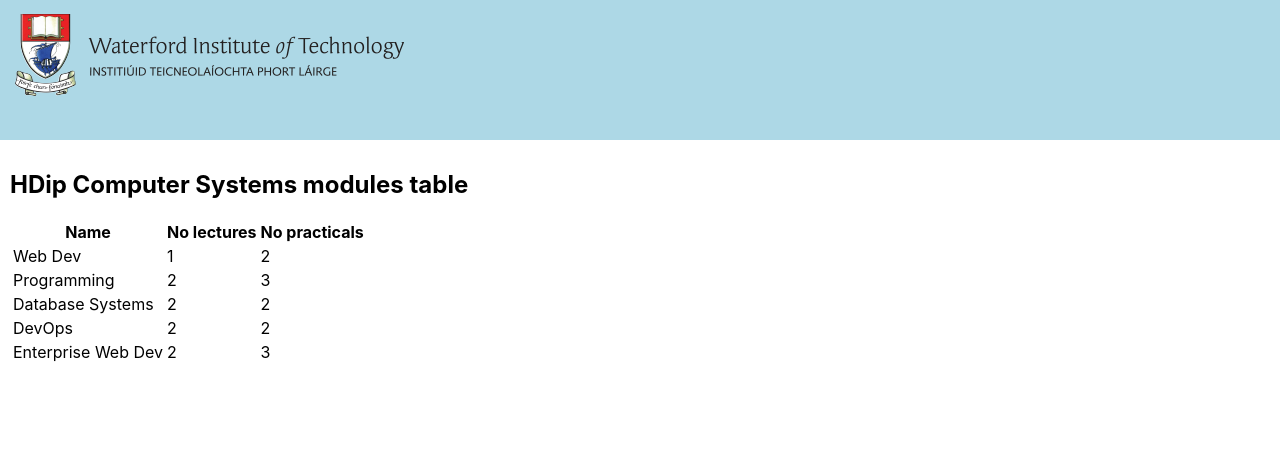
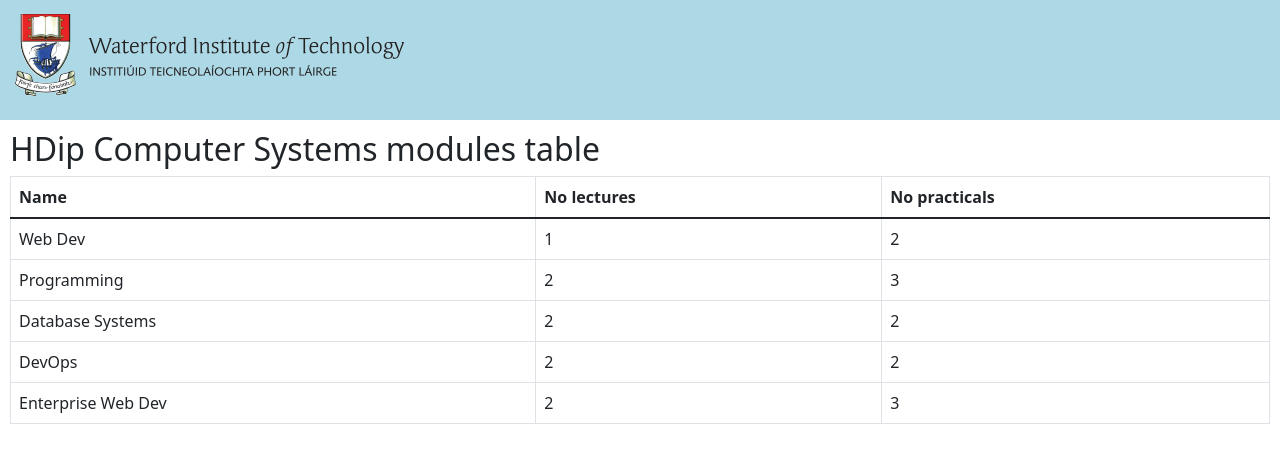
Before and after one commit to bryankeane0/movie-app-v2, a React (Create React App) app: page / in a window 1280 px wide. Shown: the top 462 px of the page. Built offline with nearby package versions, Linux system fonts and the light colour scheme.

Commit message:
Styled with bootstrap

```diff
--- a/package.json
+++ b/package.json
@@ -6,6 +6,7 @@
     "@testing-library/jest-dom": "^5.16.4",
     "@testing-library/react": "^13.2.0",
     "@testing-library/user-event": "^13.5.0",
+    "bootstrap": "^5.1.3",
     "react": "^18.1.0",
     "react-dom": "^18.1.0",
     "react-scripts": "5.0.1",
--- a/src/index.js
+++ b/src/index.js
@@ -1,17 +1,6 @@
-import React from 'react';
-import ReactDOM from 'react-dom/client';
-import './index.css';
-import App from './App';
-import reportWebVitals from './reportWebVitals';
+import React from "react";
+import ReactDOM from "react-dom";
+import App from "./App";
+import "../node_modules/bootstrap/dist/css/bootstrap.css";
 
-const root = ReactDOM.createRoot(document.getElementById('root'));
-root.render(
-  <React.StrictMode>
-    <App />
-  </React.StrictMode>
-);
-
-// If you want to start measuring performance in your app, pass a function
-// to log results (for example: reportWebVitals(console.log))
-// or send to an analytics endpoint. Learn more: https://bit.ly/CRA-vitals
-reportWebVitals();
+ReactDOM.render(<App />, document.getElementById("root"));
```
Also changed, not shown: 1 other file (tests, documents, lock files or other folders).
